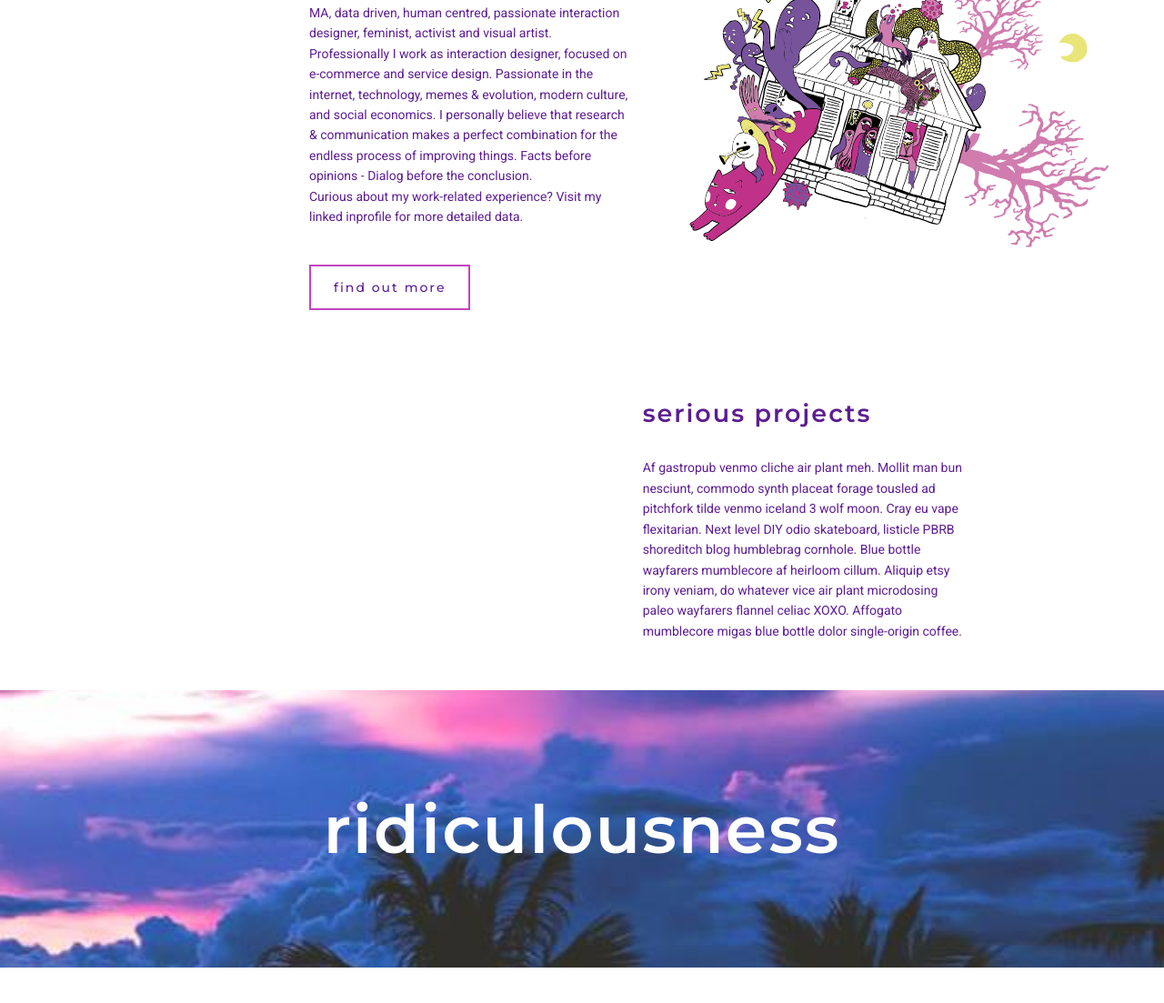
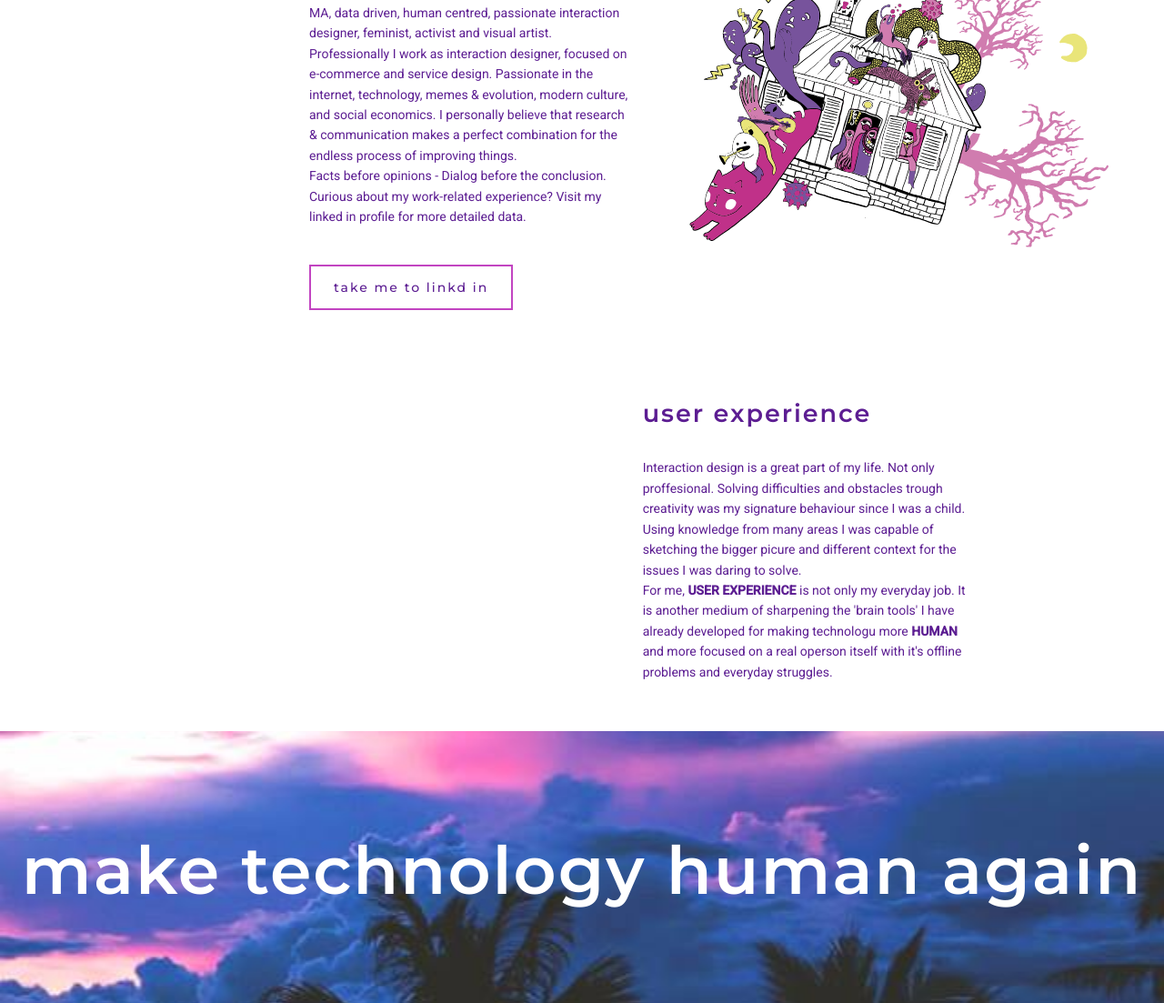
Before and after one commit to caryca/caryca.github.io, a plain HTML site: page index.html in a window 1280 px wide. Shown: the part 654-1757 px from the top of the page at 91% size. Drawn offline with nearby package versions, Linux system fonts and the light colour scheme.

Commit message:
Update index.html

```diff
--- a/index.html
+++ b/index.html
@@ -20,7 +20,7 @@
         </button>
         <nav>
             <ul class="js-menu">
-                <li><a href="https://www.behance.net/caryca">HOW DO I WORK</a></li>
+                <li><a href="https://www.metronom.com">HOW DO I WORK</a></li>
                 <li><a href="https://www.behance.net/caryca">UX/UI</a></li>
                 <li><a href="https://www.behance.net/caryca">BEHANCE</a></li>
                 <li><a href="https://www.instagram.com/slutka.caryca/">INSTAGRAM</a></li>
@@ -41,14 +41,12 @@
                 MA, data driven, human centred, passionate interaction designer, feminist, activist and visual artist.
 Professionally I work as interaction designer, focused on e-commerce and service design.
 Passionate in the internet, technology, memes & evolution, modern culture, and social economics.
-I personally believe that research & communication makes a perfect combination for the endless process of improving things.
+I personally believe that research & communication makes a perfect combination for the endless process of improving things.<br>
 Facts before opinions - Dialog before the conclusion.
 <br>
-Curious about my work-related experience? Visit <a href="https://www.linkedin.com/in/caryca"> my linked in</a>profile for more detailed data.
- <br>
-
+Curious about my work-related experience? Visit <a href="https://www.linkedin.com/in/caryca"> my linked in </a>profile for more detailed data.
 </p>
-                <a href="#" class="btn">Find out more</a>
+                <a href="https://www.linkedin.com/in/caryca" class="btn">TAKE ME TO LINKD IN</a>
             </section>
             <div class="col-sm-5">
                 <img src="img/pic_1.png" alt="Designing patterns" class="text-img">
@@ -57,8 +55,14 @@ Curious about my work-related experience? Visit <a href="https://www.linkedin.co
         <div class="about row clearfix">
             <section class="about-section col-sm-7 col-md-7 col-md-push-5" >
                 <span class="about-counter about-counter--second"></span>
-                <h2>SERIOUS PROJECTS</h2>
-                <p>Af gastropub venmo cliche air plant meh. Mollit man bun nesciunt, commodo synth placeat forage tousled ad pitchfork tilde venmo iceland 3 wolf moon. Cray eu vape flexitarian. Next level DIY odio skateboard, listicle PBRB shoreditch blog humblebrag cornhole. Blue bottle wayfarers mumblecore af heirloom cillum. Aliquip etsy irony veniam, do whatever vice air plant microdosing paleo wayfarers flannel celiac XOXO. Affogato mumblecore migas blue bottle dolor single-origin coffee.</p>
+                <h2> USER EXPERIENCE</h2>
+                <p>Interaction design is a great part of my life. Not only proffesional.
+                Solving difficulties and obstacles trough creativity was my signature behaviour
+                since I was a child. Using knowledge from many areas I was capable of sketching the bigger
+                picure and different context for the issues I was daring to solve.<br>
+                For me, <b>USER EXPERIENCE</b> is not only my everyday job. It is another medium of sharpening the 'brain tools'
+                I have already developed for making technologu more <b>HUMAN</b> and more focused on a real operson itself with it's offline problems and everyday struggles.
+            </p>
             </section>
             <div class="col-sm-5 col-md-5 col-md-pull-7">
                  <!--<img src="img/asa.svg" alt="Eating breakfast" class="text-img"> -->
@@ -67,15 +71,17 @@ Curious about my work-related experience? Visit <a href="https://www.linkedin.co
         </div>
     </div>
     <section class="lovely-lidia">
-        <h2>ridiculousness</h2>
+        <h2>Make Technology Human Again</h2>
     </section>
     <div class="container">
         <div class="about row clearfix">
             <section class="about-section col-sm-7">
                 <span class="about-counter about-counter--third"></span>
                 <h2>ILLUSTRATION</h2>
-                <p>Af gastropub venmo cliche air plant meh. Mollit man bun nesciunt, commodo synth placeat forage tousled ad pitchfork tilde venmo iceland 3 wolf moon. Cray eu vape flexitarian. Next level DIY odio skateboard, listicle PBRB shoreditch blog humblebrag cornhole. Blue bottle wayfarers mumblecore af heirloom cillum. Aliquip etsy irony veniam, do whatever vice air plant microdosing paleo wayfarers flannel celiac XOXO. Affogato mumblecore migas blue bottle dolor single-origin coffee.</p>
-                <a href="#" class="btn"> Tell me more</a>
+                <p> Drawing definitely is a thing for me. I am not only using it for sketching concepts, basic wireframing and plenty of other ideation works.<br>
+                    I draw almost every day to express what's close and important for me. Therefore I'm addicted to supporting initiatives that are valuable for me by creating visual content for them, free off charge. If you are curious about my drawing and the initiatives you can visit my <b><a href="https://giphy.com/channel/slutkacaryca">GIPHY </a></b> account or  <b><a href="https://www.instagram.com/slutka.caryca/">INSTAGRAM</a></b> account.<br>
+                </p>
+                <a href="https://www.facebook.com/slutkacaryca" class="btn"> OR FACEBOOK FANPAGE</a>
             </section>
             <div class="col-sm-5">
                 <img src="img/8kw.png" alt="Man with yellow balloon" class="text-img">
```
